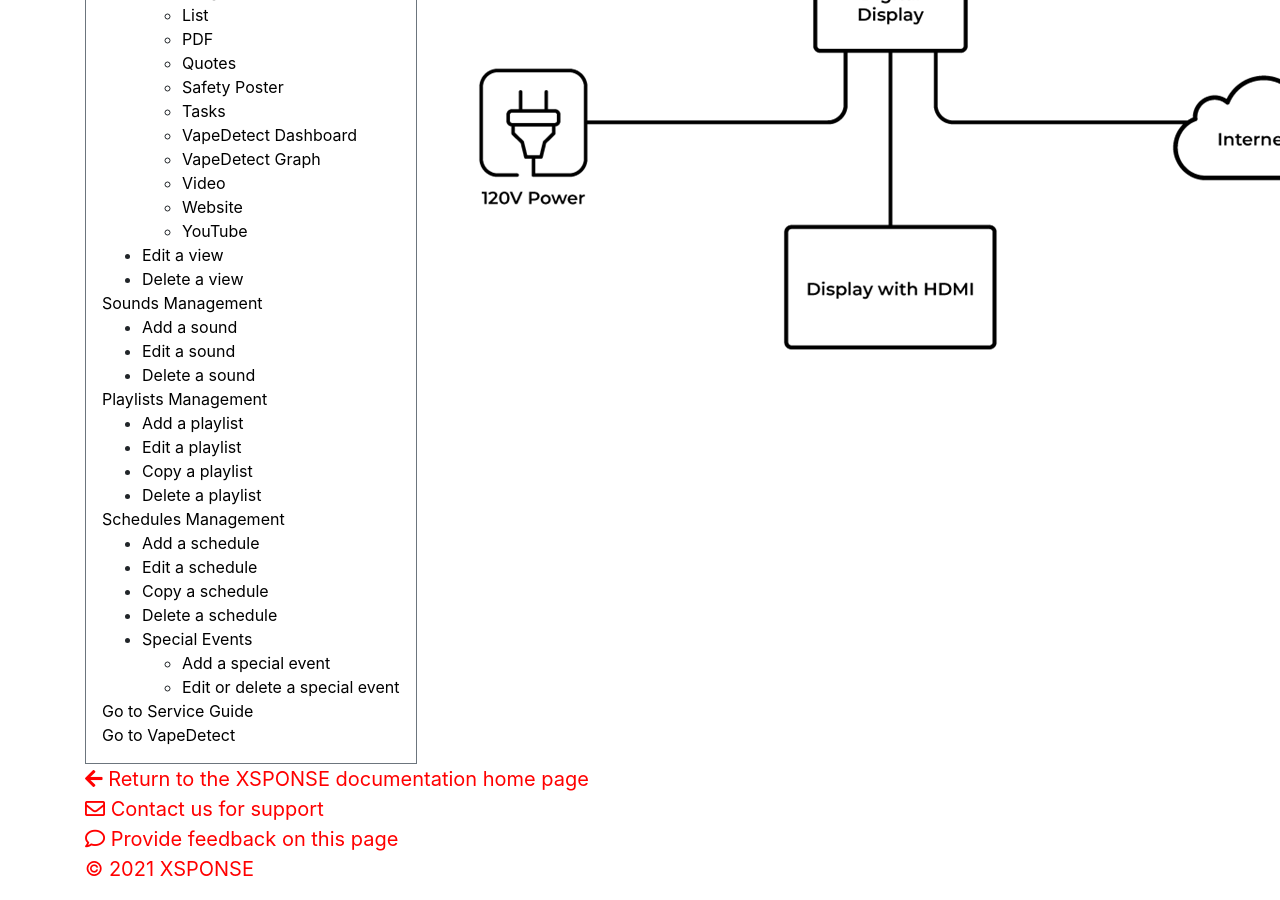
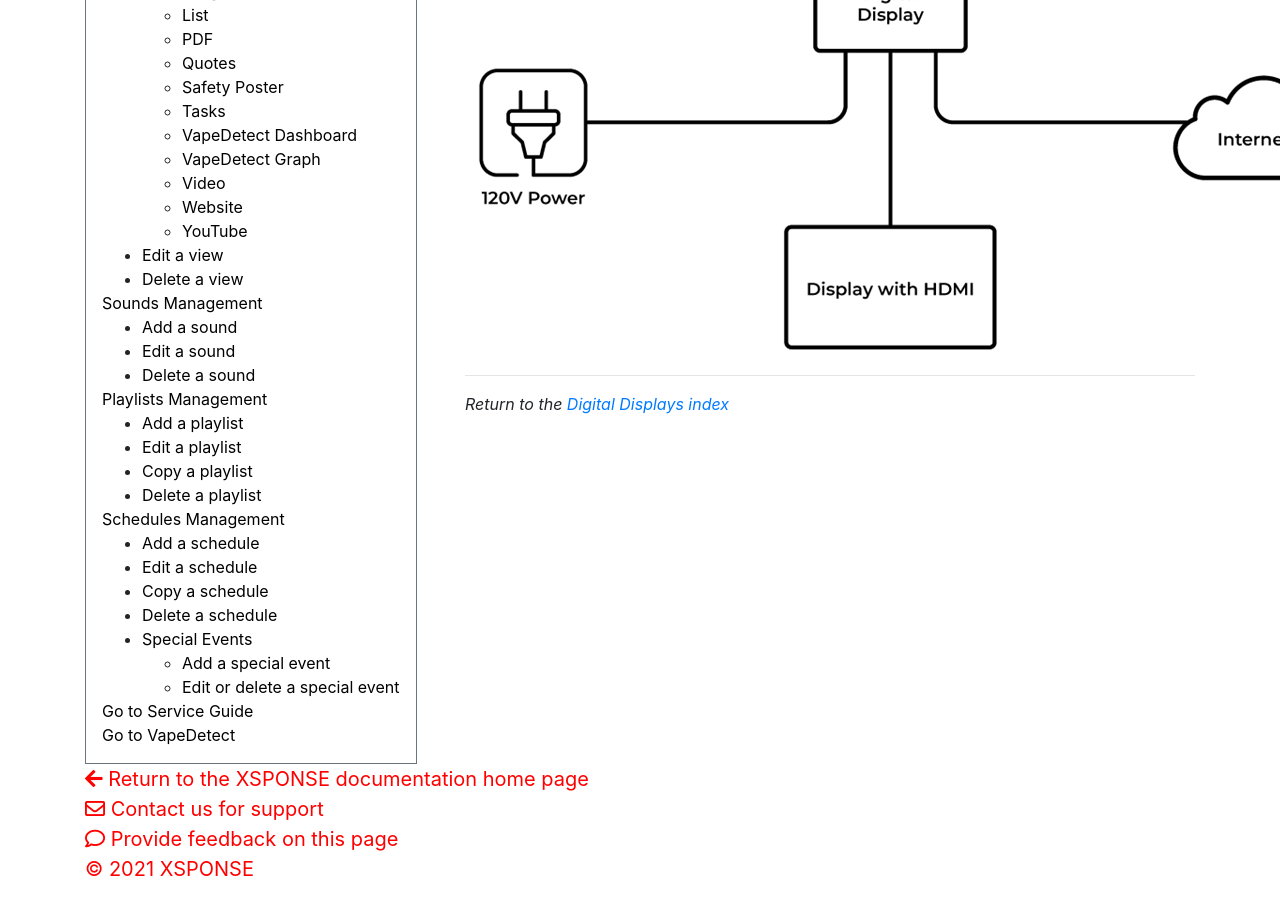
Before and after one commit to NrsSystems/docs, a Jekyll site: the page built from digital-displays/display-device-setup.md, in a window 1280 px wide and 900 px high, scrolled down 693 px. Built offline with Jekyll 4.4.1, drawn with Linux system fonts in a browser that asks for light colours; our own code applies the rules of GitHub Pages for plain Markdown files.

Commit message:
Update display-device-setup.md
Added a page-bottom link to the index.

```diff
--- a/digital-displays/display-device-setup.md
+++ b/digital-displays/display-device-setup.md
@@ -11,3 +11,6 @@ To set up your XSPONSE Digital Display, you will need:
 
 Connect the device to the Internet using a Cat 5 (Ethernet) cable. Then connect the device to any display that has an HDMI input (and make sure you set the display to use that input). Finally, plug the power supply into the device and turn it on. When the device starts, it will display a blue screen indicating that it is ready to be associated with an account.
 ![display setup diagram](display-setup-diagram.png)
+
+___
+*Return to the [Digital Displays index](index.md)*
```
